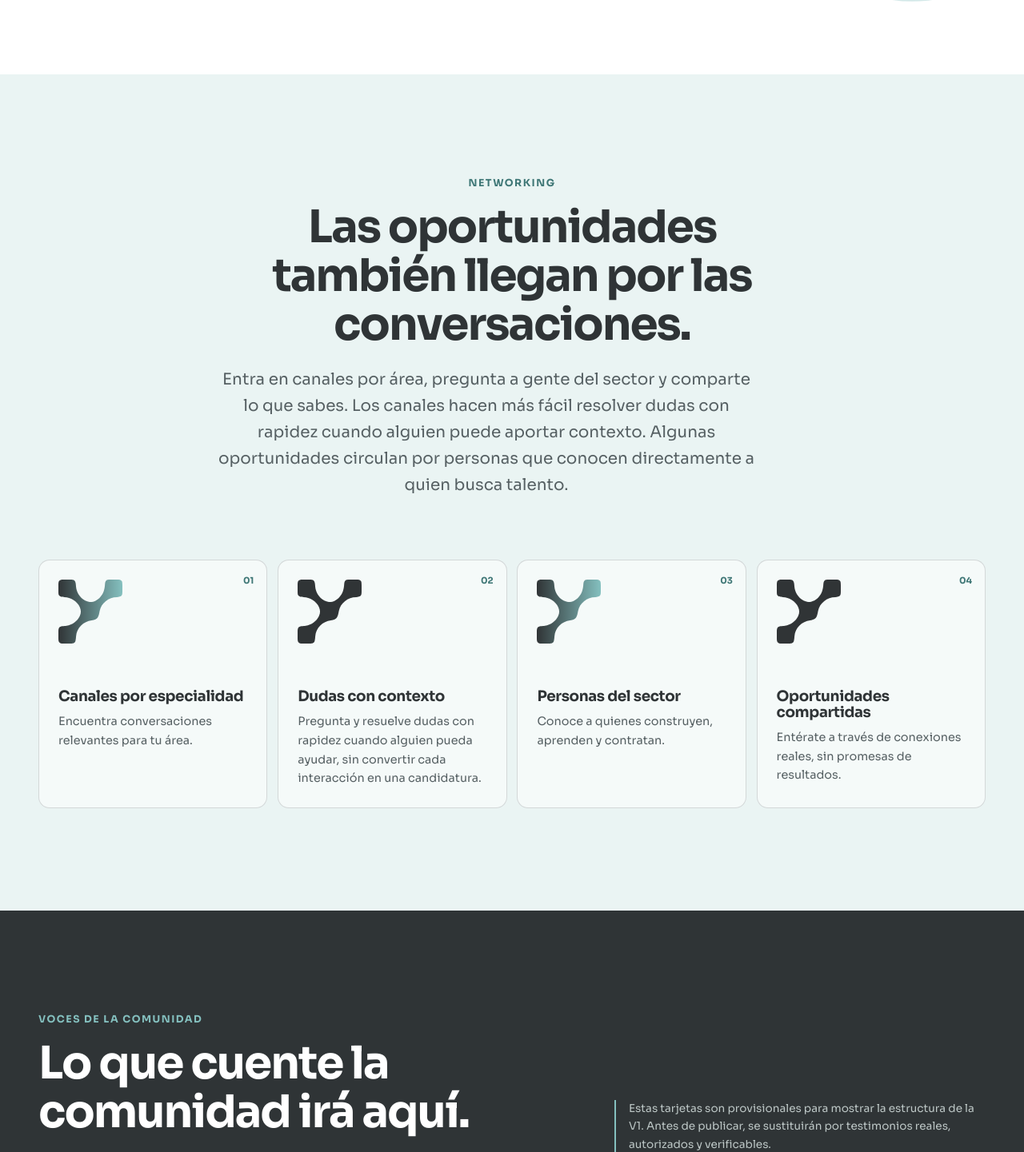
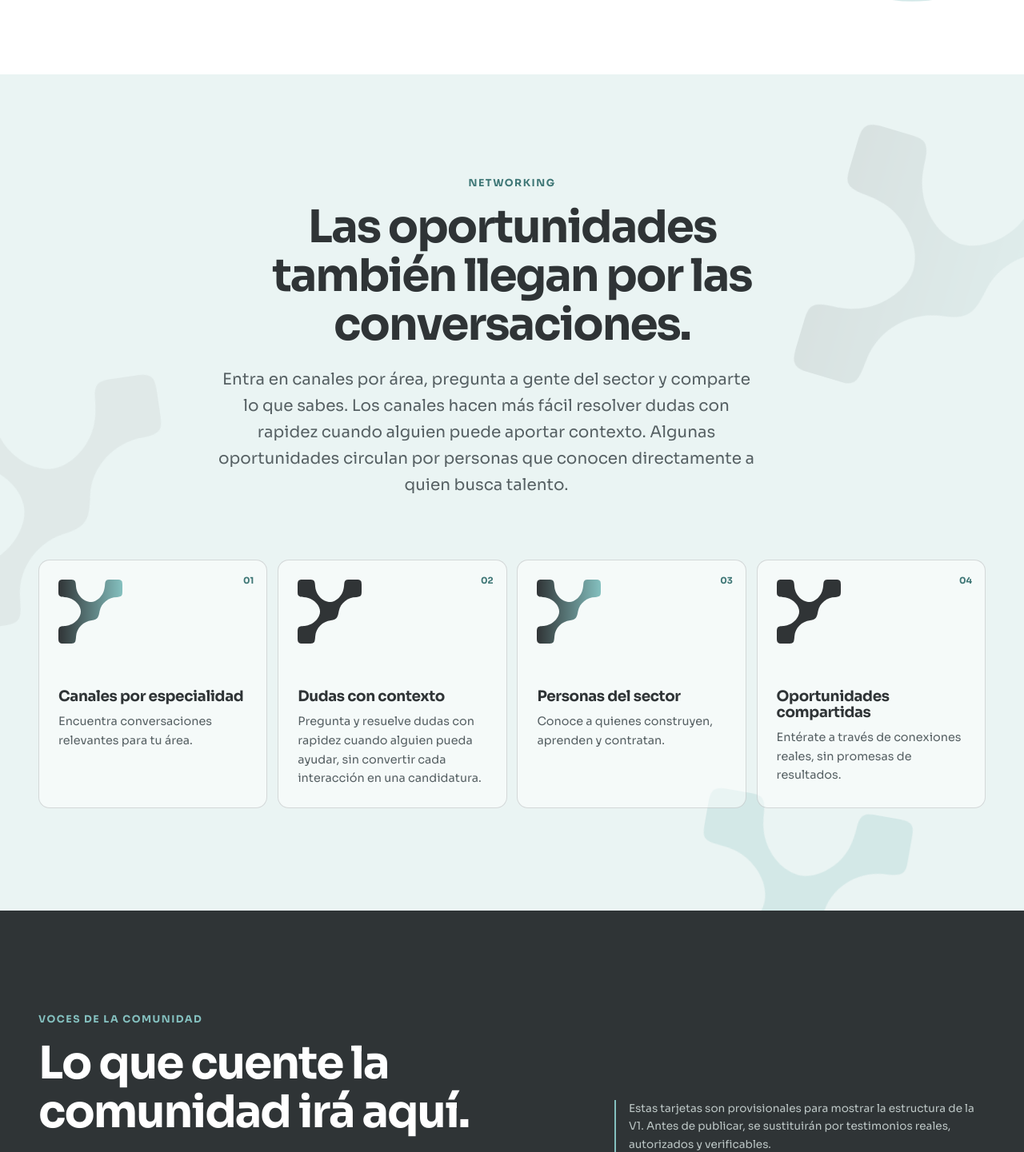
Before and after one commit to DH-Multimedios/techtojob, a Next.js app: page / in a window 1280 px wide. Shown: the part 5152-6593 px from the top of the page at 80% size. Built offline with nearby package versions, Linux system fonts and the light colour scheme; no server answers.

Commit message:
feat(networking): animate branded card section

```diff
--- a/app/globals.css
+++ b/app/globals.css
@@ -1960,7 +1960,107 @@ h3 {
 
 /* Networking */
 .section--networking {
+  overflow: hidden;
   background: var(--mint-pale);
+  isolation: isolate;
+}
+
+.section--networking__content {
+  position: relative;
+  z-index: 1;
+}
+
+.networking-ambient {
+  position: absolute;
+  z-index: 0;
+  inset: 0;
+  pointer-events: none;
+}
+
+.networking-ambient__symbol {
+  position: absolute;
+  display: block;
+  aspect-ratio: 1;
+  transform: rotate(var(--networking-static-rotation));
+  transform-origin: center;
+  animation: networking-ambient-drift var(--networking-duration) ease-in-out infinite alternate;
+  animation-delay: var(--networking-delay);
+  will-change: transform;
+}
+
+.networking-ambient__symbol img {
+  display: block;
+  width: 100%;
+  height: auto;
+}
+
+.networking-ambient__symbol--gradient {
+  --networking-static-rotation: 16deg;
+  --networking-start-x: -8px;
+  --networking-start-y: -5px;
+  --networking-start-rotation: 14deg;
+  --networking-start-scale: 0.985;
+  --networking-end-x: 10px;
+  --networking-end-y: 9px;
+  --networking-end-rotation: 18deg;
+  --networking-end-scale: 1.015;
+  --networking-duration: 27s;
+  --networking-delay: -9s;
+
+  top: 7rem;
+  right: -9rem;
+  width: clamp(15rem, 64vw, 19rem);
+  opacity: 0.09;
+}
+
+.networking-ambient__symbol--dark {
+  --networking-static-rotation: -11deg;
+  --networking-start-x: 7px;
+  --networking-start-y: 9px;
+  --networking-start-rotation: -13deg;
+  --networking-start-scale: 1.01;
+  --networking-end-x: -9px;
+  --networking-end-y: -8px;
+  --networking-end-rotation: -8deg;
+  --networking-end-scale: 0.99;
+  --networking-duration: 32s;
+  --networking-delay: -19s;
+
+  top: 48%;
+  left: -8.5rem;
+  width: clamp(14rem, 58vw, 18rem);
+  opacity: 0.05;
+}
+
+.networking-ambient__symbol--mint {
+  --networking-static-rotation: 8deg;
+  --networking-start-x: -5px;
+  --networking-start-y: 7px;
+  --networking-start-rotation: 6deg;
+  --networking-start-scale: 0.99;
+  --networking-end-x: 8px;
+  --networking-end-y: -6px;
+  --networking-end-rotation: 10deg;
+  --networking-end-scale: 1.01;
+  --networking-duration: 35s;
+  --networking-delay: -27s;
+
+  right: -5rem;
+  bottom: -5rem;
+  width: clamp(12rem, 50vw, 16rem);
+  opacity: 0.22;
+}
+
+@keyframes networking-ambient-drift {
+  from {
+    transform: translate3d(var(--networking-start-x), var(--networking-start-y), 0)
+      rotate(var(--networking-start-rotation)) scale(var(--networking-start-scale));
+  }
+
+  to {
+    transform: translate3d(var(--networking-end-x), var(--networking-end-y), 0)
+      rotate(var(--networking-end-rotation)) scale(var(--networking-end-scale));
+  }
 }
 
 .network-grid {
@@ -1977,6 +2077,50 @@ h3 {
   border-radius: var(--radius-sm);
   background: rgb(255 255 255 / 0.5);
   transition: background-color 160ms ease, translate 160ms ease;
+}
+
+.network-grid[data-network-state="ready"] article {
+  opacity: 0;
+  transform: translate3d(0, 1rem, 0);
+}
+
+.network-grid[data-network-state="ready"] .network-grid__icon {
+  opacity: 0;
+  transform: rotate(-10deg) scale(0.82);
+}
+
+.network-grid[data-network-state="visible"] article {
+  animation: network-card-reveal 580ms cubic-bezier(0.22, 1, 0.36, 1)
+    calc(70ms + var(--network-card-index) * 90ms) backwards;
+}
+
+.network-grid[data-network-state="visible"] .network-grid__icon {
+  animation: network-icon-reveal 440ms cubic-bezier(0.22, 1, 0.36, 1)
+    calc(180ms + var(--network-card-index) * 90ms) backwards;
+}
+
+@keyframes network-card-reveal {
+  from {
+    opacity: 0;
+    transform: translate3d(0, 1rem, 0);
+  }
+
+  to {
+    opacity: 1;
+    transform: none;
+  }
+}
+
+@keyframes network-icon-reveal {
+  from {
+    opacity: 0;
+    transform: rotate(-10deg) scale(0.82);
+  }
+
+  to {
+    opacity: 1;
+    transform: none;
+  }
 }
 
 .network-grid article:hover {
@@ -2797,6 +2941,24 @@ h3 {
     opacity: 0.12;
   }
 
+  .networking-ambient__symbol--gradient {
+    top: 8rem;
+    right: -6.5rem;
+    width: clamp(18rem, 35vw, 22rem);
+  }
+
+  .networking-ambient__symbol--dark {
+    top: 42%;
+    left: -6rem;
+    width: clamp(17rem, 31vw, 20rem);
+  }
+
+  .networking-ambient__symbol--mint {
+    right: 8%;
+    bottom: -7rem;
+    width: clamp(14rem, 25vw, 18rem);
+  }
+
   .companies-ambient__symbol--mint {
     right: -4rem;
     bottom: -3rem;
@@ -2808,6 +2970,26 @@ h3 {
     top: 38%;
     left: 48%;
     width: clamp(13rem, 15vw, 17rem);
+  }
+
+  .networking-ambient__symbol--gradient {
+    top: 9%;
+    right: -4rem;
+    width: clamp(20rem, 23vw, 24rem);
+    opacity: 0.1;
+  }
+
+  .networking-ambient__symbol--dark {
+    top: 38%;
+    left: -4rem;
+    width: clamp(18rem, 20vw, 22rem);
+    opacity: 0.055;
+  }
+
+  .networking-ambient__symbol--mint {
+    right: 13%;
+    bottom: -8rem;
+    width: clamp(16rem, 18vw, 20rem);
   }
 
   .hero-section__intro h1 {
@@ -2953,6 +3135,11 @@ h3 {
     animation: none !important;
   }
 
+  .networking-ambient__symbol {
+    transform: rotate(var(--networking-static-rotation));
+    animation: none !important;
+  }
+
   .section--how[data-steps-state] .steps-grid li,
   .section--how[data-steps-state] .step-number {
     opacity: 1;
@@ -2980,6 +3167,13 @@ h3 {
 
   .tournament-flow[data-flow-state] li,
   .tournament-flow[data-flow-state] li > span {
+    opacity: 1;
+    transform: none;
+    animation: none !important;
+  }
+
+  .network-grid[data-network-state] article,
+  .network-grid[data-network-state] .network-grid__icon {
     opacity: 1;
     transform: none;
     animation: none !important;
--- a/components/sections/NetworkingSection.tsx
+++ b/components/sections/NetworkingSection.tsx
@@ -1,10 +1,57 @@
+"use client";
+
 import Image from "next/image";
+import { useEffect, useRef, type CSSProperties } from "react";
 
 import { SectionHeading } from "@/components/ui/SectionHeading";
 import { getMessages } from "@/lib/messages";
 
 export function NetworkingSection() {
   const { networking } = getMessages();
+  const gridRef = useRef<HTMLDivElement>(null);
+
+  useEffect(() => {
+    const grid = gridRef.current;
+
+    if (!grid || !("IntersectionObserver" in window)) {
+      return;
+    }
+
+    const motionPreference = window.matchMedia("(prefers-reduced-motion: reduce)");
+
+    if (motionPreference.matches) {
+      return;
+    }
+
+    grid.dataset.networkState = "ready";
+
+    const observer = new IntersectionObserver(
+      ([entry]) => {
+        if (!entry.isIntersecting) {
+          return;
+        }
+
+        grid.dataset.networkState = "visible";
+        observer.disconnect();
+      },
+      { rootMargin: "0px 0px -8%", threshold: 0.16 },
+    );
+
+    const revealWithoutMotion = (event: MediaQueryListEvent) => {
+      if (event.matches) {
+        grid.dataset.networkState = "visible";
+        observer.disconnect();
+      }
+    };
+
+    motionPreference.addEventListener("change", revealWithoutMotion);
+    observer.observe(grid);
+
+    return () => {
+      motionPreference.removeEventListener("change", revealWithoutMotion);
+      observer.disconnect();
+    };
+  }, []);
 
   return (
     <section
@@ -12,7 +59,40 @@ export function NetworkingSection() {
       className="section section--networking"
       aria-labelledby="networking-heading"
     >
-      <div className="shell">
+      <div className="networking-ambient" aria-hidden="true">
+        <span className="networking-ambient__symbol networking-ambient__symbol--gradient">
+          <Image
+            src="/brand/symbol-gradient.svg"
+            width={288}
+            height={288}
+            alt=""
+            loading="lazy"
+            unoptimized
+          />
+        </span>
+        <span className="networking-ambient__symbol networking-ambient__symbol--dark">
+          <Image
+            src="/brand/symbol-dark.svg"
+            width={288}
+            height={288}
+            alt=""
+            loading="lazy"
+            unoptimized
+          />
+        </span>
+        <span className="networking-ambient__symbol networking-ambient__symbol--mint">
+          <Image
+            src="/brand/symbol-mint.svg"
+            width={288}
+            height={288}
+            alt=""
+            loading="lazy"
+            unoptimized
+          />
+        </span>
+      </div>
+
+      <div className="shell section--networking__content">
         <SectionHeading
           headingId="networking-heading"
           eyebrow={networking.eyebrow}
@@ -20,9 +100,12 @@ export function NetworkingSection() {
           description={networking.description}
           align="center"
         />
-        <div className="network-grid">
+        <div ref={gridRef} className="network-grid">
           {networking.items.map((item, index) => (
-            <article key={item.title}>
+            <article
+              key={item.title}
+              style={{ "--network-card-index": index } as CSSProperties}
+            >
               <span className="network-grid__icon" aria-hidden="true">
                 <Image
                   src={
```
